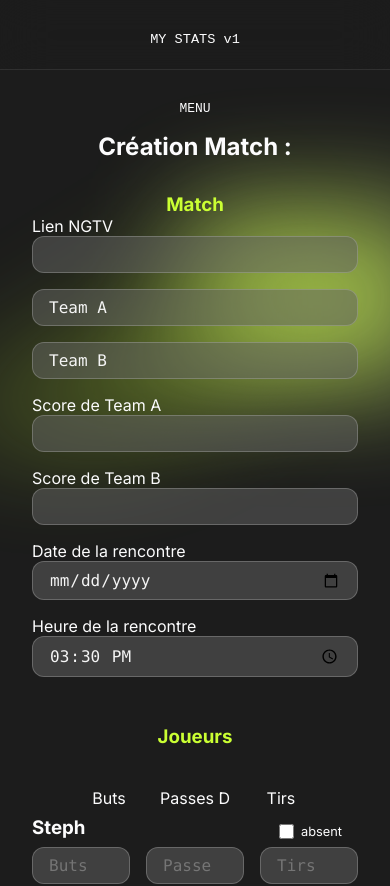
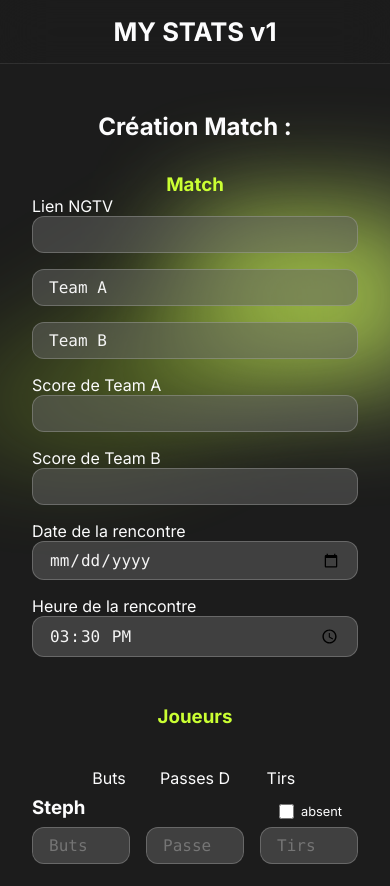
Before and after one commit to Benji-devw/my-stats-bis, a Next.js app: page /pages/match/post in a window 390 px wide. Shown: the top 886 px of the page. Built offline with nearby package versions, Linux system fonts and the light colour scheme.

Commit message:
update header position

```diff
--- a/src/app/pages/match/post/page.js
+++ b/src/app/pages/match/post/page.js
@@ -171,7 +171,7 @@ const PostMatch = () => {
     // Check if at least one player has played
     const playerNames = ['steph', 'tom', 'pedro', 'quentin', 'ben'];
     if (Object.values(playersAbsent).every(absent => absent)) {
-      alert("Au moins un joueur doit avoir joué");
+      alert("Aucun joueur !");
       setIsSubmitting(false);
       return;
     }
@@ -181,7 +181,7 @@ const PostMatch = () => {
         for (let i = 0; i < playersMatch.length; i++) {
           if (playersMatch[i].player_id === playerNames.indexOf(player) + 1) {
             playersMatch.splice(i, 1);
-            break; // break the loop once the player is found and removed
+            break;
           }
         }
       }
--- a/src/components/Header.jsx
+++ b/src/components/Header.jsx
@@ -6,14 +6,12 @@ export default function Header () {
   return (
     <header>
       <div className={styles_layout.description}>
-        <p>
-          <code className={styles.code}>MY STATS v1</code>
-        </p>
+        <h1>MY STATS v1</h1>
       </div>
 
       <div className={styles_layout.header}>
         <div>
-          <code>MENU</code>
+          {/*<code>MENU</code>*/}
         </div>
       </div>
     </header>
--- a/src/styles/layout.module.css
+++ b/src/styles/layout.module.css
@@ -12,31 +12,25 @@
 }
 
 header .description {
-  display: inherit;
-  justify-content: inherit;
-  align-items: inherit;
-  font-size: 0.85rem;
-  max-width: var(--max-width);
+  position: fixed;
+  top: 0;
+  left: 0;
+  right: 0;
+  text-align: center;
+  padding: 1rem;
+  margin: 0 auto;
   width: 100%;
   z-index: 300;
-  /*font-family: var(--font-mono);*/
+  border-bottom: 1px solid rgba(var(--callout-border-rgb), 0.25);
+  background: linear-gradient(
+          to bottom,
+          rgba(var(--background-start-rgb), 1),
+          rgba(var(--callout-rgb), 0.5)
+  );
+  background-clip: padding-box;
+  backdrop-filter: blur(24px);
 }
 
-.description a {
-  display: flex;
-  justify-content: center;
-  align-items: center;
-  gap: 0.5rem;
-}
-
-.description h1 {
-  position: relative;
-  margin: 0;
-  padding: 1rem;
-  background-color: rgb(var(--callout-rgb), 0.5);
-  border: 1px solid rgba(var(--callout-border-rgb), 0.3);
-  border-radius: var(--b-radius-12);
-}
 
 /* Mobile */
 @media (max-width: 700px) {
@@ -44,45 +38,21 @@ header .description {
     font-size: 0.8rem;
   }
 
-  .description a {
-    padding: 1rem;
-  }
+  /*.description {*/
+  /*  position: fixed;*/
+  /*  align-items: center;*/
+  /*  inset: 0 0 auto;*/
+  /*  padding: 2rem 1rem 1.4rem;*/
+  /*  border-radius: 0;*/
+  /*  border: none;*/
+  /*  border-bottom: 1px solid rgba(var(--callout-border-rgb), 0.25);*/
+  /*  background: linear-gradient(*/
+  /*    to bottom,*/
+  /*    rgba(var(--background-start-rgb), 1),*/
+  /*    rgba(var(--callout-rgb), 0.5)*/
+  /*  );*/
+  /*  background-clip: padding-box;*/
+  /*  backdrop-filter: blur(24px);*/
+  /*}*/
 
-  .description p,
-  .description div {
-    display: flex;
-    justify-content: center;
-    position: fixed;
-    width: 100%;
-  }
-
-  .description p {
-    align-items: center;
-    inset: 0 0 auto;
-    padding: 2rem 1rem 1.4rem;
-    border-radius: 0;
-    border: none;
-    border-bottom: 1px solid rgba(var(--callout-border-rgb), 0.25);
-    background: linear-gradient(
-      to bottom,
-      rgba(var(--background-start-rgb), 1),
-      rgba(var(--callout-rgb), 0.5)
-    );
-    background-clip: padding-box;
-    backdrop-filter: blur(24px);
-  }
-
-  .description div {
-    align-items: flex-end;
-    pointer-events: none;
-    inset: auto 0 0;
-    padding: 2rem;
-    height: 200px;
-    background: linear-gradient(
-      to bottom,
-      transparent 0%,
-      rgb(var(--background-end-rgb)) 40%
-    );
-    z-index: 500;
-  }
 }
```
